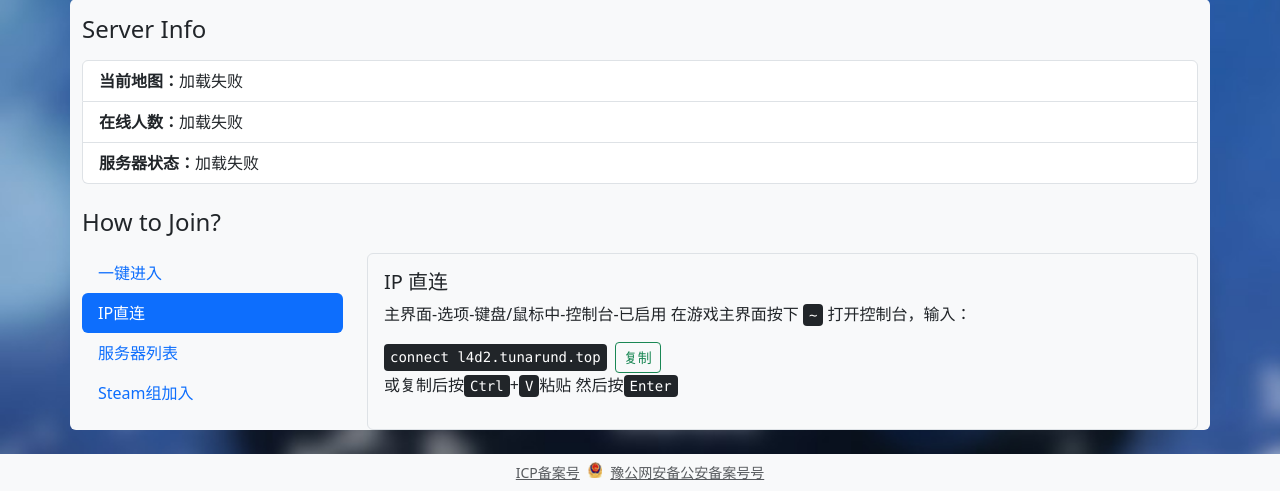
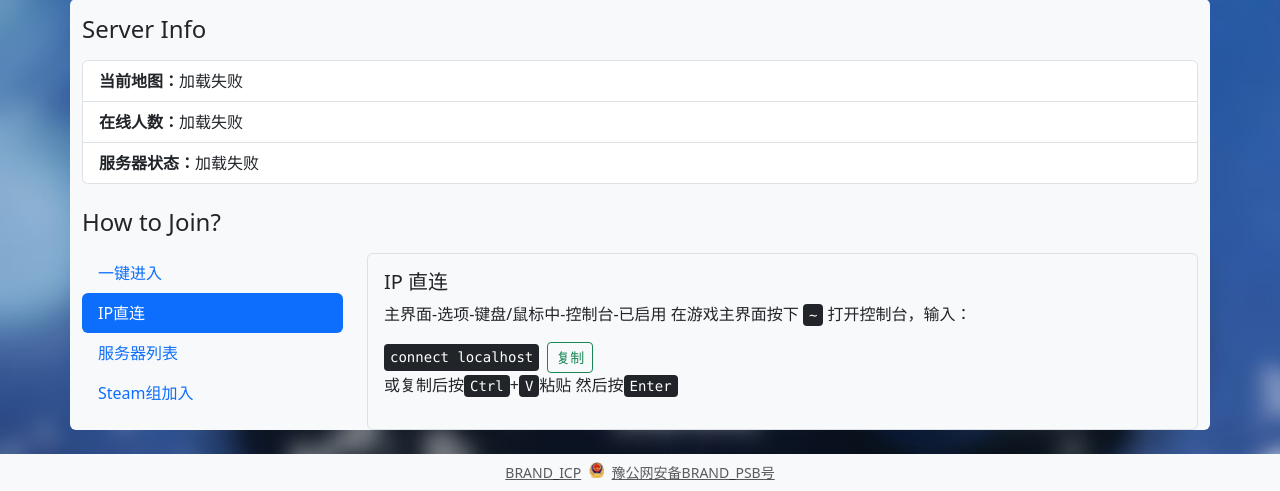
Before and after one commit to TunArund/L4D2-ServerPack, a PHP site: page / in a window 1280 px wide, after a click on "IP直连". Shown: the part 885-1376 px from the top of the page. Run offline with PHP 8.4, Linux system fonts and the light colour scheme; some libraries are stand-ins or nearby versions.

Commit message:
refactor: 配置集中到 .env 管理 — DB_* 命名统一、品牌/备案值去硬编码
- 环境变量 MYSQL_* → DB_*（.env / compose / mysql.sh / test.sh / README 同步），
  mysql 容器保留 MYSQL_* 环境名（官方镜像硬性要求）
- config.php 移除个人默认值，SERVER_IP / BRAND_* 改为纯 env 注入（无内置默认）
- SERVER_CONNECT 更名 SERVER_IP（steam://connect 仅支持 IP，不支持域名）
- index.php / navbar.php 硬编码的连接地址、Steam 群组、站点名、ICP/公安备案号
  全部改为环境变量驱动
- docker-compose 透传品牌与代理变量，补 COS_SCHEME 透传（此前 .env 配了无效）
- README 精简为首次部署必填项，完整变量说明与默认值移入 .env.example

Co-Authored-By: Claude <noreply@anthropic.com>

```diff
--- a/web/src/index.php
+++ b/web/src/index.php
@@ -123,7 +123,7 @@ printHeader('Game Life', $style);
 			<div class="col-md-9">
 				<div class="tab-content border p-3 bg-light rounded">
 					<div class="tab-pane fade show active" id="pane-oneclick">
-						<h5><a class="btn btn-outline-success" href="steam://connect/<?= SERVER_CONNECT ?>">一键连接</a></h5>
+						<h5><a class="btn btn-outline-success" href="steam://connect/<?= SERVER_IP ?>">一键连接</a></h5>
 						<p>点击按钮自动打开steam-求生之路2并连接服务器：</p>
 						<p>tips：记得先进游戏，等待模组完全加载(附加内容旁的红色圈圈消失)后再点哦！</p>
 					</div>
@@ -134,8 +134,8 @@ printHeader('Game Life', $style);
 							在游戏主界面按下 <kbd>~</kbd> 打开控制台，输入：
 						</p>
 						<div class="d-flex align-items-center">
-							<kbd class="mb-0 me-2" id="ipText">connect l4d2.tunarund.top</kbd>
-							<button class="btn btn-outline-success btn-sm" onclick="copy(this,'connect l4d2.tunarund.top')">
+							<kbd class="mb-0 me-2" id="ipText">connect <?= SERVER_IP ?></kbd>
+							<button class="btn btn-outline-success btn-sm" onclick="copy(this,'connect <?= SERVER_IP ?>')">
 								复制
 							</button>
 						</div>
@@ -145,14 +145,14 @@ printHeader('Game Life', $style);
 						<h5>通过服务器列表加入</h5>
 						<p>
 							进入游戏 → 按<kbd>~</kbd>打开控制台 → 输入<kbd>openserverbrowser</kbd> -> 按<kbd>Enter</kbd>
-							点击<kbd>我喜爱的</kbd> -> 右键添加 -> 输入<kbd>l4d2.tunarund.top</kbd>后按回车<kbd>enter</kbd>
+							点击<kbd>我喜爱的</kbd> -> 右键添加 -> 输入<kbd><?= SERVER_IP ?></kbd>后按回车<kbd>enter</kbd>
 						</p>
 					</div>
 					<div class="tab-pane fade" id="pane-group">
 						<h5>通过 Steam 群组服务器</h5>
 						<p>启动游戏后可在右下角群组服务器中进入。</p>
-						<a href="steam://openurl/https://steamcommunity.com/groups/example-group" class="btn btn-outline-success"> 点击加入 Steam 群组</a>
-						<a href="https://steamcommunity.com/groups/example-group" class="btn btn-outline-success" target="_blank">打开 Steam 群组 页面</a>
+						<a href="steam://openurl/https://steamcommunity.com/groups/<?= BRAND_STEAM_GROUP ?>" class="btn btn-outline-success"> 点击加入 Steam 群组</a>
+						<a href="https://steamcommunity.com/groups/<?= BRAND_STEAM_GROUP ?>" class="btn btn-outline-success" target="_blank">打开 Steam 群组 页面</a>
 					</div>
 				</div>
 			</div>
--- a/web/src/navbar.php
+++ b/web/src/navbar.php
@@ -7,14 +7,17 @@ if (empty($_SESSION['csrf_token'])) {
     $_SESSION['csrf_token'] = bin2hex(random_bytes(32));
 }
 
-function printHeader($title = "TunArund's Server", $additons = '')
+function printHeader($title = '', $additons = '')
 {
+	// HEREDOC 不支持常量插值，先转局部变量
+	$site = BRAND_SITE;
+	$title = $title ?: "$site's Server";
 	echo <<<HTML
 		<head>
 			<meta charset="UTF-8">
 			<meta name="viewport" content="width=device-width, initial-scale=1">
 				<meta name="csrf-token" content="{$_SESSION['csrf_token']}">
-			<title>TunArund {$title}</title>
+			<title>{$site} {$title}</title>
 			<link href="/static/css/bootstrap.min.css" rel="stylesheet">
 			<script src="/static/js/bootstrap.bundle.min.js"></script>
 			<link href="/static/font/bootstrap-icons.min.css" type="text/css" rel="stylesheet" />
@@ -67,7 +70,8 @@ function printNavbar($title)
 		HTML;
 	}
 	// 常量转局部变量（HEREDOC 不支持常量插值）
-	$server_connect = SERVER_CONNECT;
+	$server_ip = SERVER_IP;
+	$site = BRAND_SITE;
 
 	// 合并输出 左侧导航链接 搜索 右侧登录注册
 	echo <<<HTML
@@ -78,7 +82,7 @@ function printNavbar($title)
 				</button>
 				<a class="navbar-brand" href="/">
 						<img src="/static/img/favicon.ico" alt="Logo" width="32" height="32" class="d-inline-block align-text-top">
-					TunArund
+					{$site}
 				</a>
 				<div class="collapse navbar-collapse" id="navbarNavAltMarkup">
 					<ul class="navbar-nav">
@@ -95,7 +99,7 @@ function printNavbar($title)
 							<a class="nav-link {$active[2]}" href="/addons/workshop">地图文件</a>
 						</li> -->
 						<li class="nav-item">
-							<a class="btn btn-outline-success" href="steam://connect/{$server_connect}">
+							<a class="btn btn-outline-success" href="steam://connect/{$server_ip}">
 								<i class="bi bi-play-fill">一键进服</i>
 							</a>
 						</li>
@@ -127,11 +131,14 @@ function printFooter(string $loc='center')
 		default:
 			$loc = "d-flex justify-content-center";
 	}
+	// 常量转局部变量（HEREDOC 不支持常量插值）
+	$icp = BRAND_ICP;
+	$psb = BRAND_PSB;
 	echo <<<HTML
 	<footer class="footer $loc mt-auto bg-light text-muted small py-2">
-	<a class="text-muted me-2" href="https://beian.miit.gov.cn/" target="_blank">ICP备案号</a>
+	<a class="text-muted me-2" href="https://beian.miit.gov.cn/" target="_blank">{$icp}</a>
 	<img src="/static/img/备案图标.png" alt="备案图标" style="height: 16px; vertical-align: text-bottom;">
-	<a class="text-muted ms-2" href="https://beian.mps.gov.cn/#/query/webSearch?code=公安备案号" rel="noreferrer" target="_blank">豫公网安备公安备案号号</a>
+	<a class="text-muted ms-2" href="https://beian.mps.gov.cn/#/query/webSearch?code={$psb}" rel="noreferrer" target="_blank">豫公网安备{$psb}号</a>
 	</footer>
 	HTML;
 }
```
Also changed, not shown: docker-compose.yml (+22 -10 lines), web/src/etc/config.php (+12 -7 lines), README.md, mysql/README.md, 3 other files.
